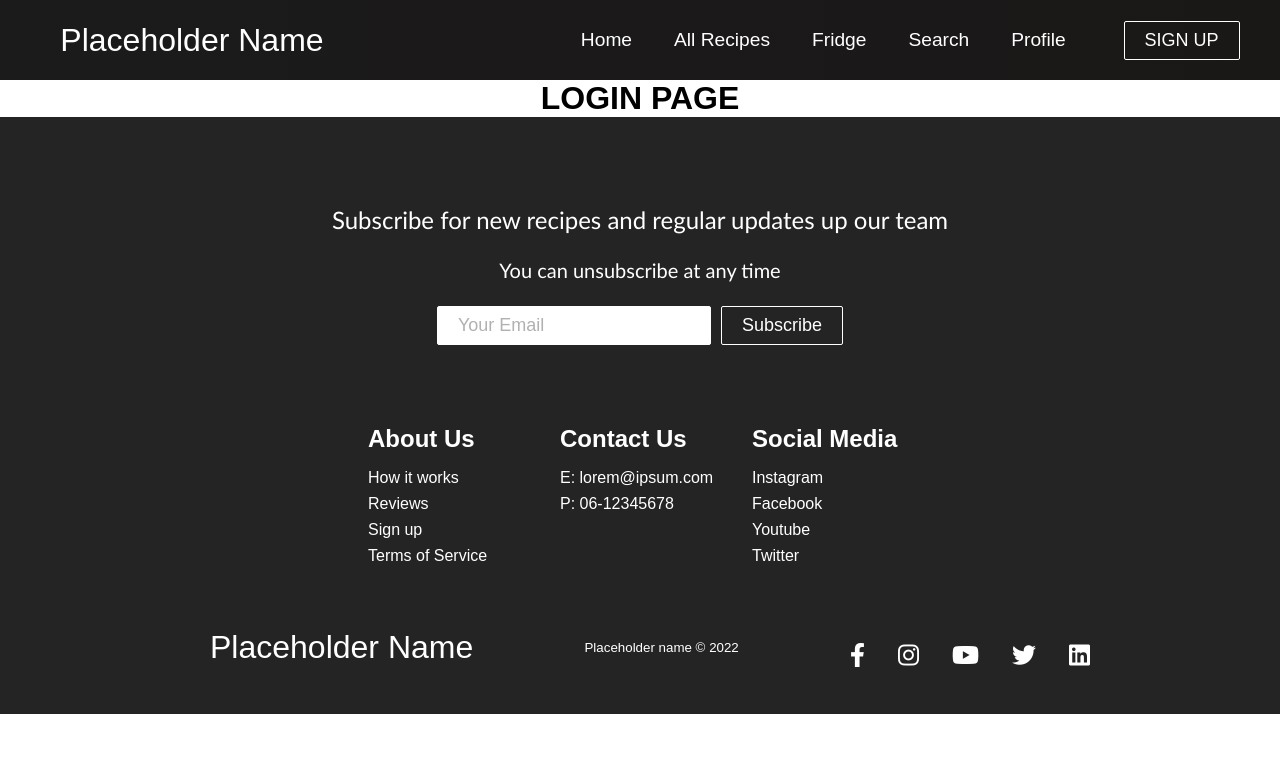
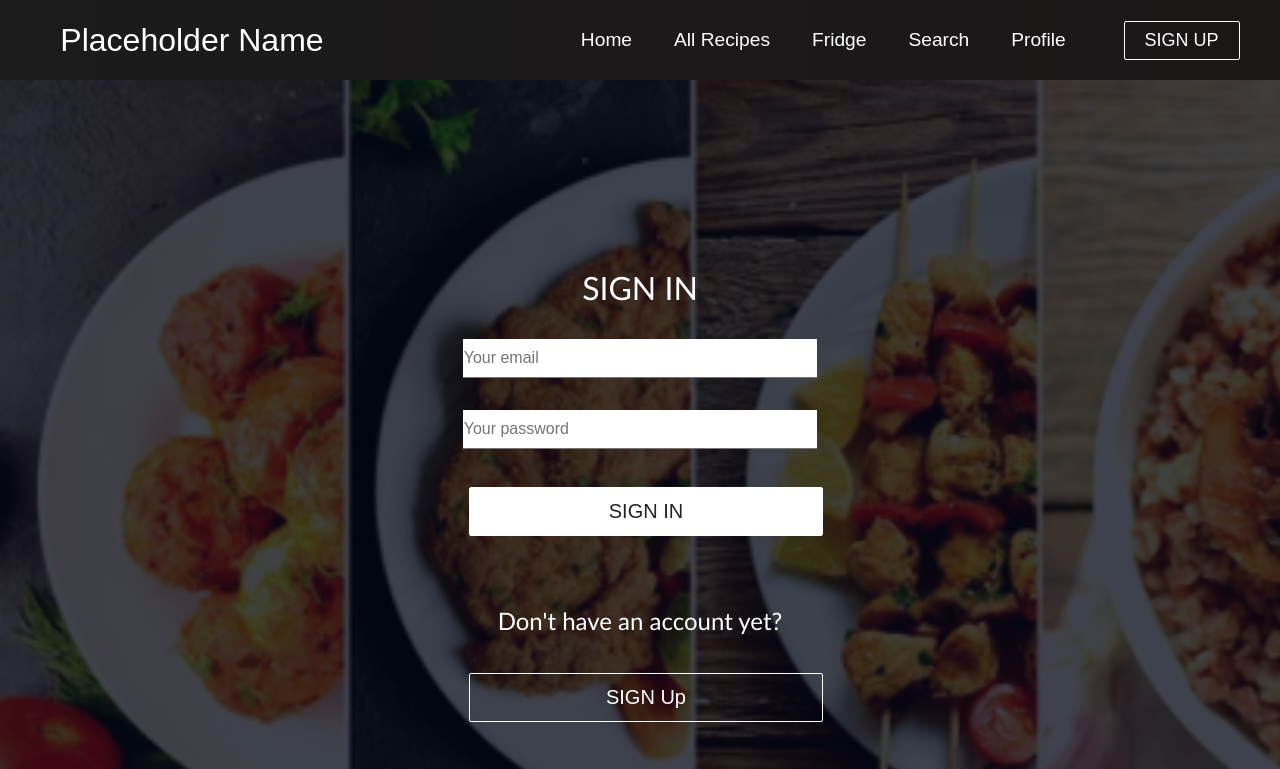
Before and after one commit to Nijzl/novi-eindopdracht-frontend-react-versie2, a React (Create React App) app: page /login in a window 1280 px wide. Shown: the top 769 px of the page. Built offline with nearby package versions, Linux system fonts and the light colour scheme.

Commit message:
Sign Up + connection to FireBase

```diff
--- a/src/App.js
+++ b/src/App.js
@@ -1,5 +1,5 @@
 import React from 'react';
-import { BrowserRouter as Router, Routes, Route } from "react-router-dom";
+import { BrowserRouter as Router, Routes, Route} from "react-router-dom";
 import "firebase/auth";
 import './App.css';
 import Navbar from "./components/Navbar";
@@ -11,6 +11,9 @@ import Profile from "./pages/Profile";
 import SignUp from "./pages/SignUp";
 import Footer from "./components/Footer";
 import Login from "./pages/Login";
+import {getAuth} from "firebase/auth";
+
+const auth = getAuth();
 
 function App() {
 
--- a/src/pages/Login.js
+++ b/src/pages/Login.js
@@ -1,8 +1,71 @@
-import React from "react";
+import React, {useState} from "react";
+import { getAuth, signInWithEmailAndPassword } from "firebase/auth";
+import {Link, Navigate} from "react-router-dom";
+import {Button} from "../components/Button";
+
 
 function Login(){
+
+    const auth = getAuth();
+
+    const [email, setEmail] = useState("");
+    const [password, setPassword] = useState("");
+
+    const signIn = () => {
+        signInWithEmailAndPassword(auth, email, password)
+            .then((userCredential) => {
+                // Signed in
+                const user = userCredential.user;
+                alert("You are signed in");
+                // ...
+            })
+            .catch((error) => {
+                const errorCode = error.code;
+                /*const errorMessage = error.message;*/
+                alert(errorCode);
+            });
+    }
+
     return(
-        <h1> LOGIN PAGE </h1>
+        <div className="login-container">
+            <h1> SIGN IN </h1>
+            <section className="login-content">
+                <div className="input-areas">
+                    <form>
+                        <input
+                            className="login-input"
+                            name="email"
+                            type={"email"}
+                            placeholder="Your email"
+                            onChange={(e) => setEmail(e.target.value)}/>
+                        <input
+                            className="login-input"
+                            name="password"
+                            type={"password"}
+                            placeholder="Your password"
+                            onChange={(e) => setPassword(e.target.value)}/>
+                        <div className="login-btns">
+                            <Link to="/profile" className="btn-mobile">
+                                <Button className='btns' buttonStyle='btn--primary' buttonSize='btn--large' onClick={signIn}>
+                                    SIGN IN
+                                </Button>
+                            </Link>
+                        </div>
+                    </form>
+                </div>
+
+                <div className='input-areas'>
+                    <h1> <br/> Don't have an account yet? </h1>
+                    <div className="login-btns">
+                        <Link to="/signup" className="btn-mobile">
+                            <Button className='btns' buttonStyle='btn--outline' buttonSize='btn--large'>
+                                SIGN Up
+                            </Button>
+                        </Link>
+                    </div>
+                </div>
+            </section>
+        </div>
     );
 }
 
--- a/src/pages/Profile.js
+++ b/src/pages/Profile.js
@@ -1,9 +1,56 @@
 import React from "react";
 
+import { getAuth, signOut } from "firebase/auth";
+import {Link} from "react-router-dom";
+import {Button} from "../components/Button";
+
 function Profile(){
+
+    const auth = getAuth();
+    const user = auth.currentUser;
+
+    if (user !== null) {
+        // The user object has basic properties such as display name, email, etc.
+        const displayName = user.displayName;
+        const email = user.email;
+        const photoURL = user.photoURL;
+        const emailVerified = user.emailVerified;
+
+        // The user's ID, unique to the Firebase project. Do NOT use
+        // this value to authenticate with your backend server, if
+        // you have one. Use User.getToken() instead.
+        const uid = user.uid;
+    }
+
+    signOut(auth).then(() => {
+        // Sign-out successful.
+    }).catch((error) => {
+        // An error happened.
+        alert("Something went wrong. Try again")
+    });
+
+
     return(
-        <h1> Profile Page </h1>
-    );
+        <div className="login-container">
+
+            <h1> PROFILE PAGE </h1>
+            <section className="login-content">
+
+                <div className="input-areas">
+                    <form>
+                        <div className="login-btns">
+                            <Link to="/profile" className="btn-mobile">
+                                <Button className='btns' buttonStyle='btn--primary' buttonSize='btn--large' onClick={signOut}>
+                                    SIGN OUT
+                                </Button>
+                            </Link>
+                        </div>
+                    </form>
+                </div>
+            </section>
+        </div>
+
+        );
 }
 
 export default Profile;
--- a/src/pages/SignUp.js
+++ b/src/pages/SignUp.js
@@ -12,14 +12,12 @@ function SignUp(){
     const [email, setEmail] = useState("");
     const [password, setPassword] = useState("");
 
-
     const signUp = () => {
 
         createUserWithEmailAndPassword(auth, email, password)
             .then((userCredential) => {
                 // Signed in
                 const user = userCredential.user;
-                console.log(user);
                 alert("Create User Successful");
                 // ...
             })
@@ -69,7 +67,6 @@ function SignUp(){
                         </Link>
                     </div>
                 </div>
-
             </section>
         </div>
     );
```
